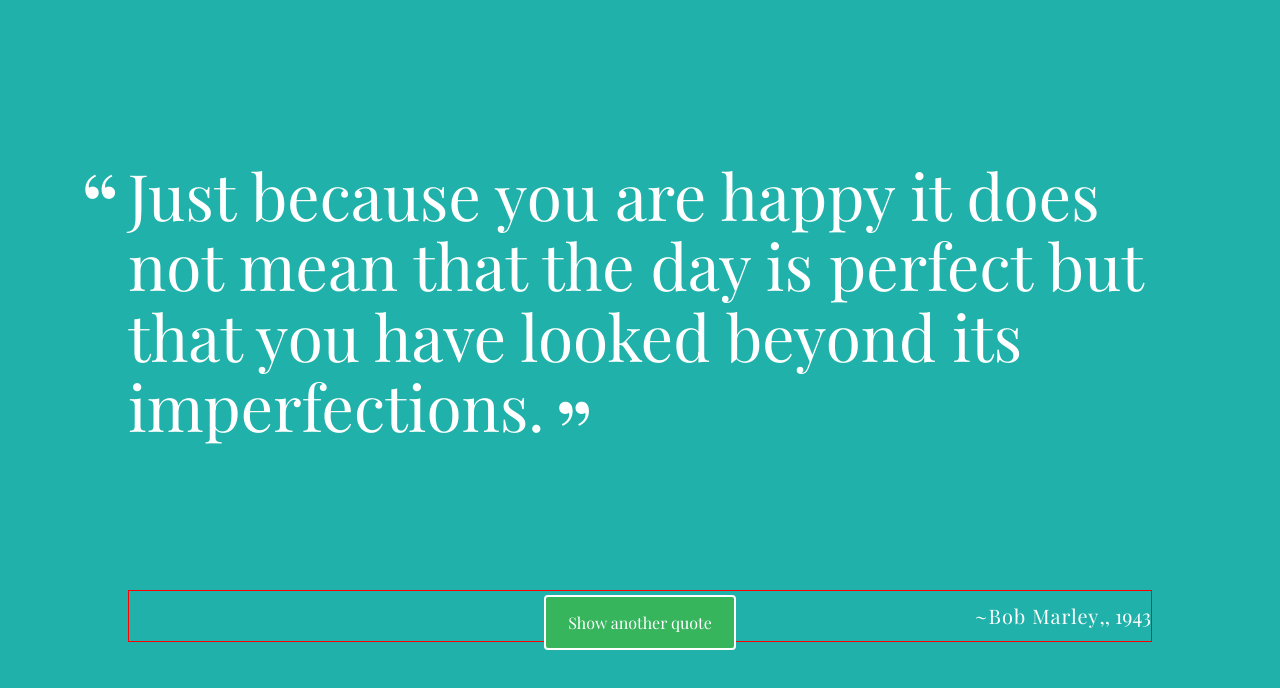
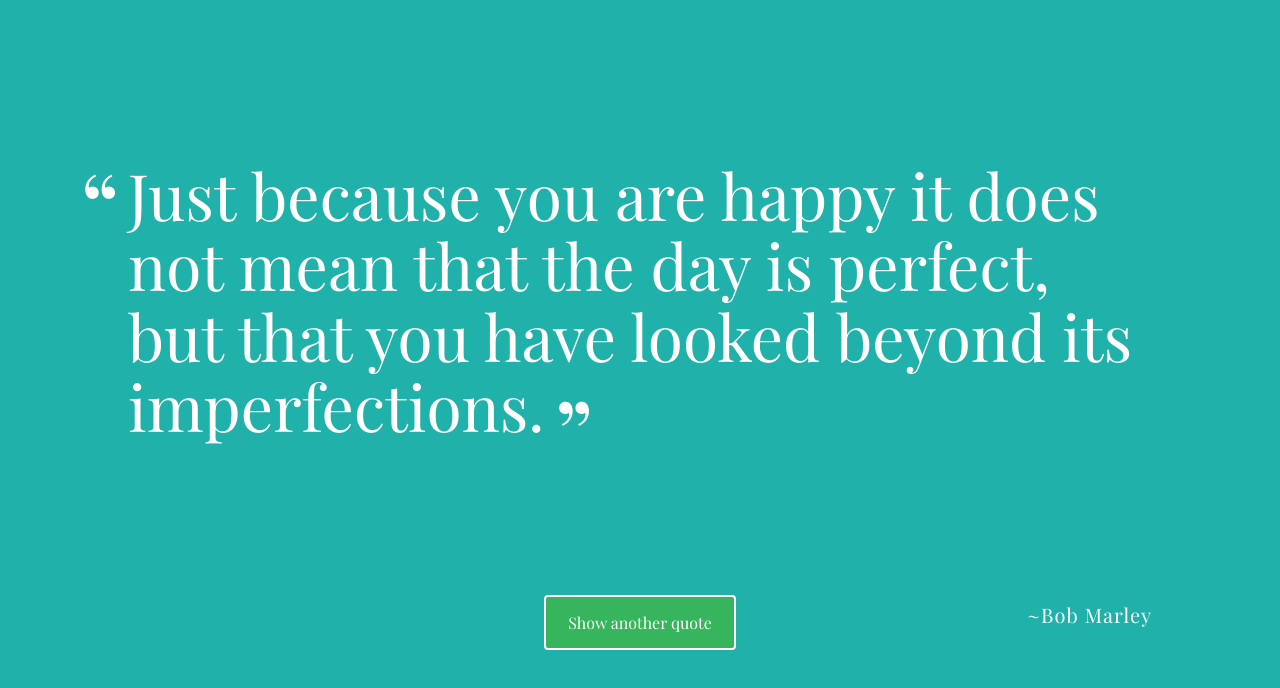
Before and after one commit to DaBusyB/1-inspirational-quotes-th, a plain HTML site: page index.html in a window 1280 px wide. Both pictures are taken after a click on the button "Show another quote". Drawn offline with nearby package versions, Linux system fonts and the light colour scheme; a web font is replaced by a local one.

Commit message:
finished product

```diff
--- a/css/styles.css
+++ b/css/styles.css
@@ -45,7 +45,6 @@ body {
 .quote-section {
   display: flex;
   justify-content: flex-end;
-  border: 1px solid red;
 }
 
 .source {
@@ -68,16 +67,6 @@ body {
 
 .year {
   font-size: 1.25rem;
-}
-
-.citation:before {
-  content: ", ";
-  font-style: normal;
-}
-
-.year:before {
-  content: ", ";
-  font-style: normal;
 }
 
 #loadQuote {
--- a/index.html
+++ b/index.html
@@ -14,8 +14,8 @@
         <br>
         <p class="quote mainQuotePartTwo">That is not the point. The point is who will stop me?</p>
         <section class="quote-section">
-          <p class="source">Ayn Rand</p>
-          <p class="citation">The Fountainhead</p>
+          <p class="source">Ayn Rand,</p>
+          <p class="citation"> The Fountainhead,</p>
           <p class="year">1943</p>
         </section>
 
--- a/js/script.js
+++ b/js/script.js
@@ -1,6 +1,6 @@
 const pQuote = document.querySelector('.mainQuotePartOne');
 const pSource = document.querySelector('.source');
-const pCitation = document.querySelector('.citation');
+const pCitation = document.querySelector('.quote-section .citation');
 const pYear = document.querySelector('.year');
 const body = document.querySelector('body');
 
@@ -22,7 +22,7 @@ let quotes = [
     source: "Mother Teresa",
   },
   {
-    quote: "Just because you are happy it does not mean that the day is perfect but that you have looked beyond its imperfections.",
+    quote: "Just because you are happy it does not mean that the day is perfect, but that you have looked beyond its imperfections.",
     source: "Bob Marley ",
   },
   {
@@ -65,8 +65,18 @@ function printQuote() {
 
   pQuote.textContent = randomQuoteObj.quote; // new random quote generated
   pSource.textContent = randomQuoteObj.source; // source from random quote generated
-  pCitation.textContent = randomQuoteObj.citation
 
+  if (randomQuoteObj.citation) {
+    pCitation.textContent = ", " + randomQuoteObj.citation;
+  } else {
+    pCitation.textContent = "";
+  }
+
+  if (randomQuoteObj.year) {
+    pYear.textContent = ", " + randomQuoteObj.year;
+  } else {
+    pYear.textContent = "";
+  }
 }
 
 document.getElementById('loadQuote').addEventListener("click", printQuote, false);
```
